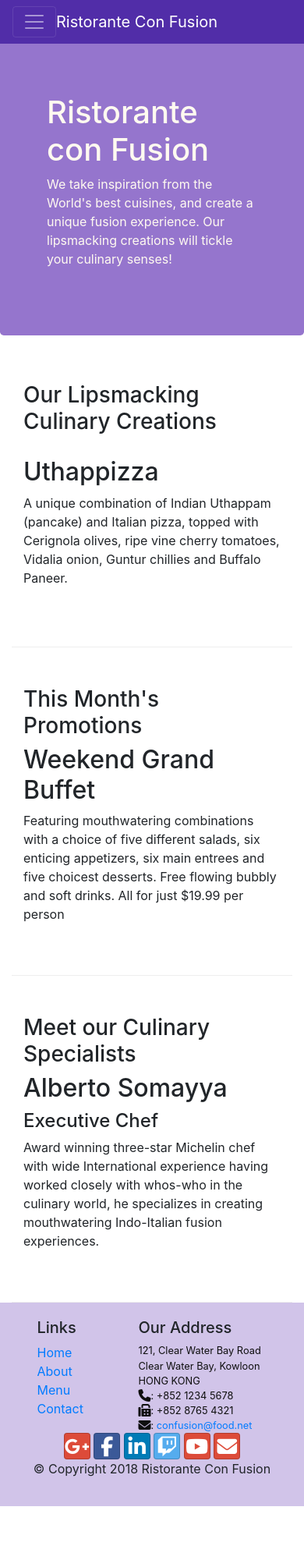
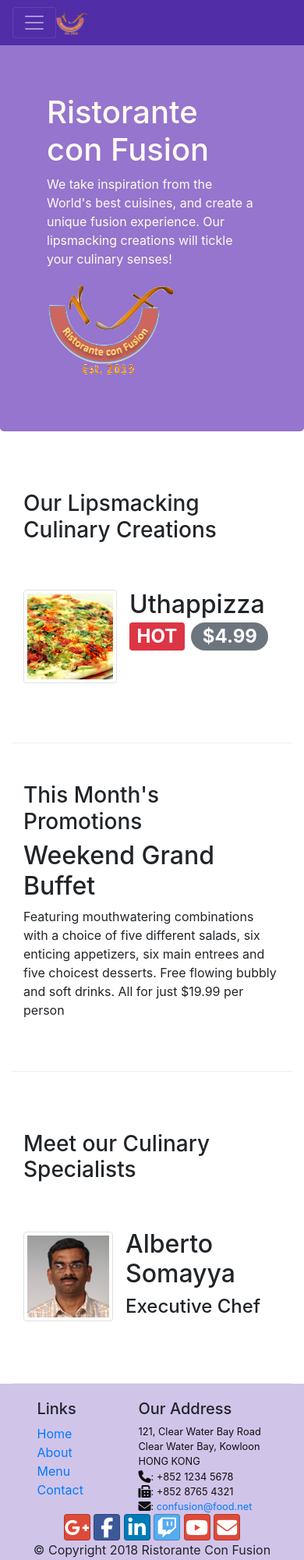
Before and after one commit to ErmiyasAbate/Frontend-WebUI, a plain HTML site: page index.html in a window 390 px wide. Shown: the top 2000 px of the page at 78% size. Before the commit the page ends 1931 px from the top, so only its background shows below. Drawn offline with nearby package versions, Linux system fonts and the light colour scheme.

Commit message:
Alerting Users

```diff
--- a/index.html
+++ b/index.html
@@ -23,7 +23,7 @@
         <button class="navbar-toggler" type="button" data-toggle="collapse" data-target="#Navbar">
             <span class="navbar-toggler-icon"></span>
         </button>
-        <a class="navbar-brand mr-auto" href="#">Ristorante Con Fusion</a>
+        <a class="navbar-brand mr-auto" href="#"><img src="img/logo.png" height="30" width="41" alt="logo"/></a>
         <div class="collapse navbar-collapse" id="Navbar">
             <ul class="navbar-nav mr-auto">
                 <li class="nav-item active"><a class="nav-link" href="#"><span class="fa fa-home fa-lg"></span> Home</a></li>
@@ -43,7 +43,8 @@
                 <p>We take inspiration from the World's best cuisines, and create a unique fusion experience. Our
                     lipsmacking creations will tickle your culinary senses!</p>
             </div>
-            <div class="col-12 col-sm">
+            <div class="col-12 col-sm align-self-center">
+                <img src="img/logo.png" alt="logo" class="img-fluid">
             </div>
         </div>
     </div>
@@ -55,9 +56,14 @@
             <h3>Our Lipsmacking Culinary Creations</h3>
         </div>
         <div class="col col-sm order-sm-first col-md">
-            <h2>Uthappizza</h2>
-            <p>A unique combination of Indian Uthappam (pancake) and Italian pizza, topped with Cerignola olives, ripe
-                vine cherry tomatoes, Vidalia onion, Guntur chillies and Buffalo Paneer.</p>
+            <div class="media">
+                <img src="img/uthappizza.png" class="d-flex mr-3 img-thumbnail align-self-center" alt="uthappizza">
+                <div class="media-body">
+                    <h2 class="mt-0">Uthappizza <span class="badge badge-danger">HOT</span> <span class="badge badge-pill badge-secondary">$4.99</span></h2>
+                    <p class="d-none d-sm-block">A unique combination of Indian Uthappam (pancake) and Italian pizza, topped with Cerignola olives, ripe
+                        vine cherry tomatoes, Vidalia onion, Guntur chillies and Buffalo Paneer.</p>
+                </div>
+            </div>
         </div>
     </div>
 
@@ -79,11 +85,16 @@
             <h3>Meet our Culinary Specialists</h3>
         </div>
         <div class="col col-sm order-sm-first col-md">
-            <h2>Alberto Somayya</h2>
-            <h4>Executive Chef</h4>
-            <p>Award winning three-star Michelin chef with wide International experience having worked closely with
-                whos-who in the culinary world, he specializes in creating mouthwatering Indo-Italian fusion
-                experiences. </p>
+            <div class="media">
+                <img src="img/alberto.png" class="d-flex mr-3 img-thumbnail align-self-center" alt="alberto">
+                <div class="media-body">
+                    <h2 class="mt-0">Alberto Somayya</h2>
+                    <h4>Executive Chef</h4>
+                    <p class="d-none d-sm-block">Award winning three-star Michelin chef with wide International experience having worked closely with
+                        whos-who in the culinary world, he specializes in creating mouthwatering Indo-Italian fusion
+                        experiences. </p>
+                </div>
+            </div>
         </div>
     </div>
 </div>
```
Also changed, not shown: aboutus.html (+4 -2 lines), contactus.html (+4 -2 lines), img/alberto.png (added), img/buffet.png (added), img/logo.png (added), img/uthappizza.png (added).
